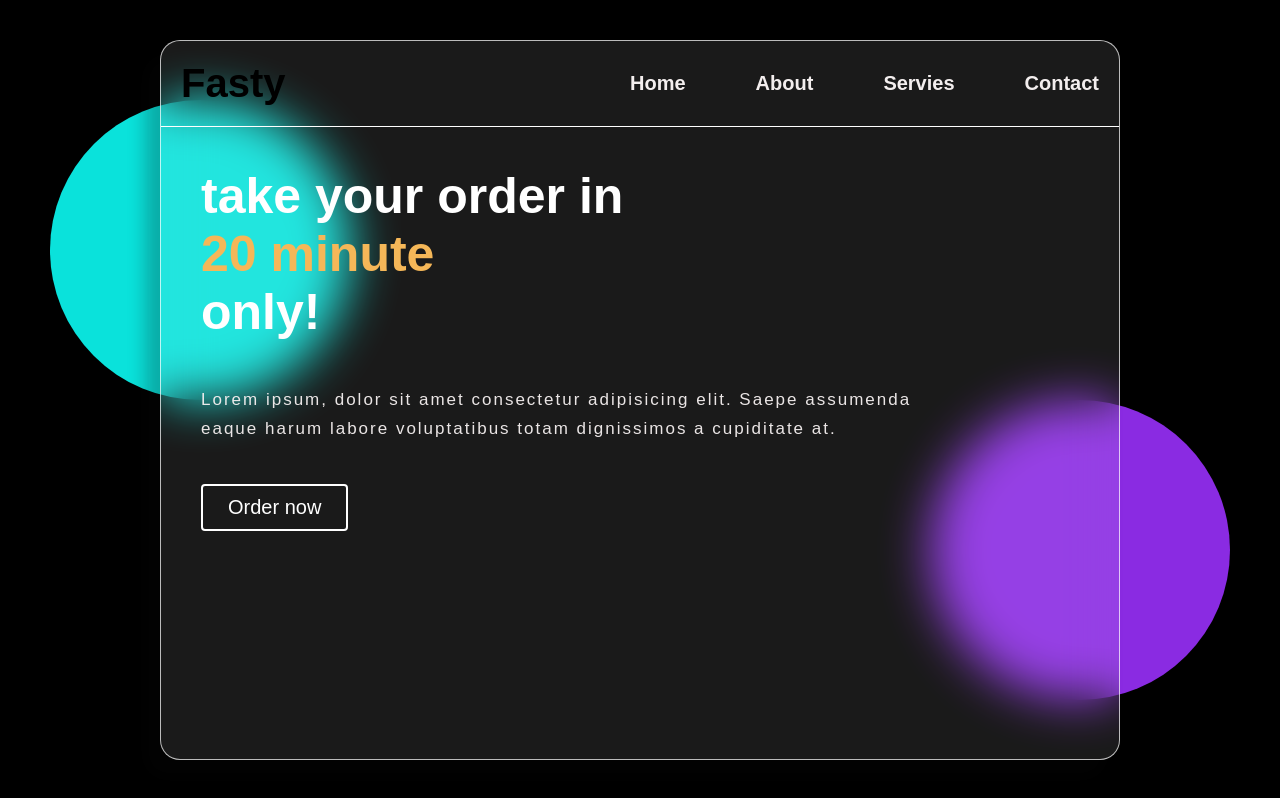
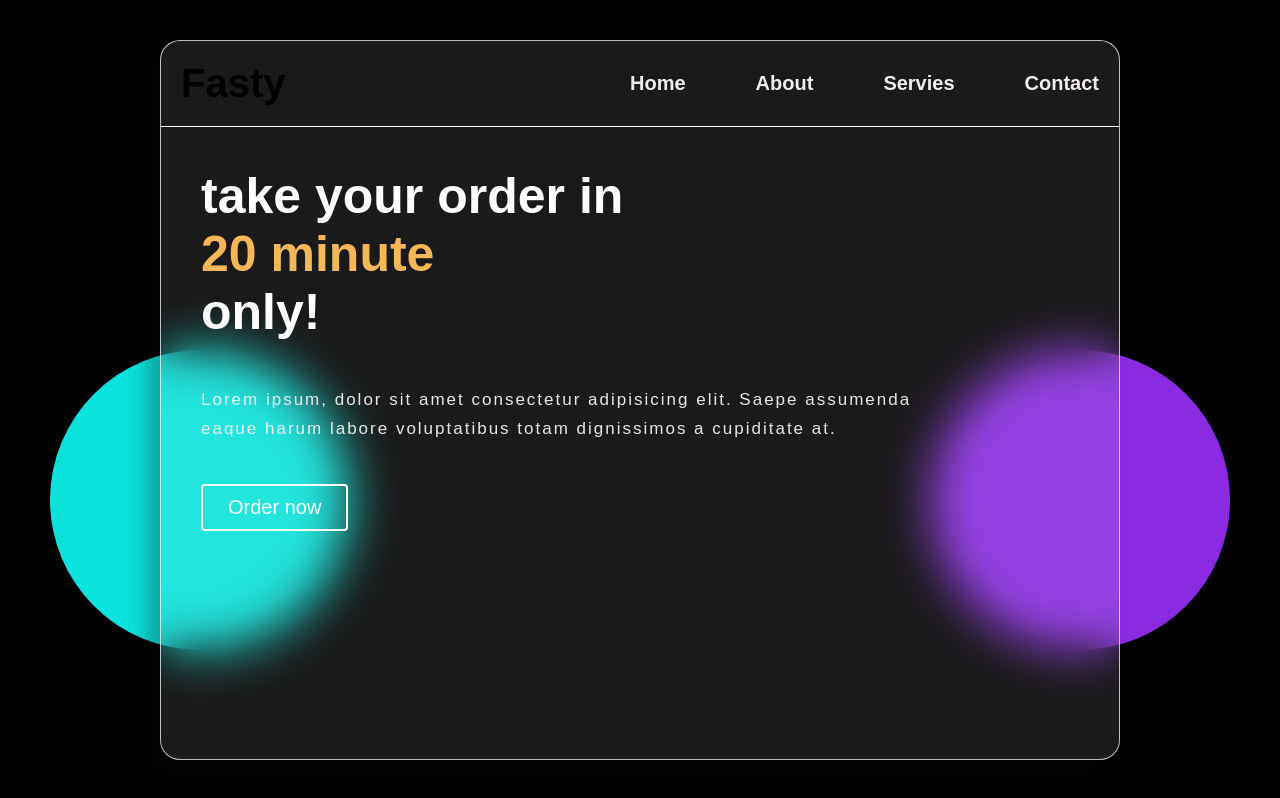
Before and after one commit to mo-kamal123/glassy, a plain HTML site: page index.html in a window 1280 px wide. Drawn offline with Linux system fonts and the light colour scheme.

Commit message:
Update main.css

```diff
--- a/css/main.css
+++ b/css/main.css
@@ -36,7 +36,7 @@ body{
     height: 300px;
     border-radius: 50%;
     z-index: -1;
-    top: 100px;
+    top: 350px;
     left: 50px;
     transition: 10s;
 }
@@ -49,7 +49,7 @@ body{
     background-color: blueviolet;
     border-radius: 50%;
     z-index: -1;
-    bottom: 100px;
+    bottom: 150px;
     right: 50px;
     transition: 10s;
 }
```
